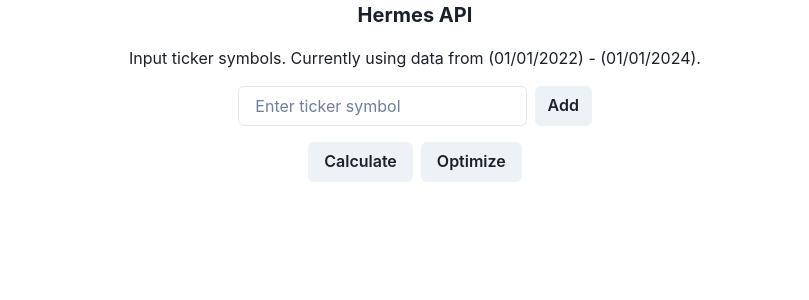
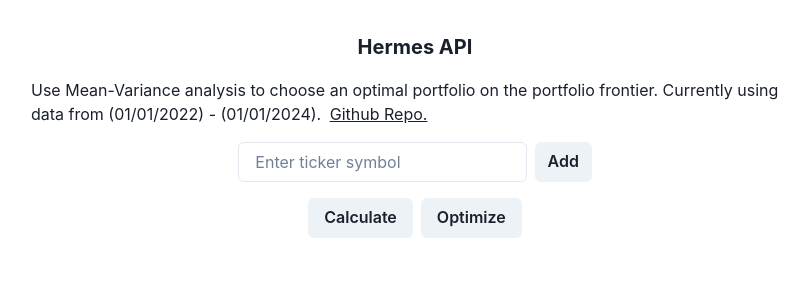
Before and after one commit to yood2/yood2.github.io, a React (Vite) app: page /hermes in a window 1280 px wide. Shown: the top 300 px of the page, without its empty margins (225-1034 px from the left). Built offline with nearby package versions, Linux system fonts and the light colour scheme.

Commit message:
finished basic implementation of hermes front end

```diff
--- a/src/BodyContent.jsx
+++ b/src/BodyContent.jsx
@@ -43,7 +43,7 @@
                             EKG gooseneck. If you have any recommendations for
                             light roast beans with floral notes let me know!
                             <Link
-                                to="/Coffee"
+                                to="https://github.com/yood2/hermes-api"
                                 style={{
                                     textDecoration: 'underline',
                                     marginLeft: '4px',
--- a/src/Hermes.jsx
+++ b/src/Hermes.jsx
@@ -1,5 +1,6 @@
 import {
     Button,
+    Box,
     Text,
     VStack,
     HStack,
@@ -16,28 +17,29 @@
 import { useState } from 'react';
 import fetchOptimize from './fetchOptimize';
 import fetchCalculate from './fetchCalculate';
+import { Link } from 'react-router-dom';
 
 // prettier-ignore
-const diversifiedPortfolio = [
-    {'AAPL': 0.05},
-    {'MSFT': 0.05},
-    {'NVDA': 0.05},
-    {'GOOGL': 0.05},
-    {'JNJ': 0.05},
-    {'PFE': 0.05},
-    {'MRK': 0.05},
-    {'ABBV': 0.05},
-    {'JPM': 0.05},
-    {'BRK.B': 0.05},
-    {'AMZN': 0.05},
-    {'TSLA': 0.05},
-    {'HD': 0.05},
-    {'NKE': 0.05},
-    {'PG': 0.05},
-    {'KO': 0.05},
-    {'PEP': 0.05},
-    {'WMT': 0.05}
-];
+// const diversifiedPortfolio = [
+//     {'AAPL': 0.05},
+//     {'MSFT': 0.05},
+//     {'NVDA': 0.05},
+//     {'GOOGL': 0.05},
+//     {'JNJ': 0.05},
+//     {'PFE': 0.05},
+//     {'MRK': 0.05},
+//     {'ABBV': 0.05},
+//     {'JPM': 0.05},
+//     {'BRK.B': 0.05},
+//     {'AMZN': 0.05},
+//     {'TSLA': 0.05},
+//     {'HD': 0.05},
+//     {'NKE': 0.05},
+//     {'PG': 0.05},
+//     {'KO': 0.05},
+//     {'PEP': 0.05},
+//     {'WMT': 0.05}
+// ];
 
 const Hermes = () => {
     const [tickerInput, setTickerInput] = useState('');
@@ -84,18 +86,21 @@
             return;
         }
 
-        setWarning(''); // Clear the warning if conditions are met
+        setWarning('');
 
         console.log('Calculating weights for:', tickers);
+
         let portfolio = tickers.reduce((acc, ticker) => {
             acc[ticker.symbol] = ticker.weight;
             return acc;
         }, {});
 
+        console.log(portfolio);
+
         try {
             const metrics = await fetchCalculate(portfolio);
             console.log('Metrics:', metrics);
-            setMetrics(metrics); // Update state with fetched metrics
+            setMetrics(metrics);
         } catch (error) {
             console.error('Error calculating metrics:', error);
         }
@@ -107,7 +112,7 @@
             return;
         }
 
-        setWarning(''); // Clear the warning if conditions are met
+        setWarning('');
 
         console.log('Optimizing portfolio:', tickers);
         const symbols = tickers.map((ticker) => ticker.symbol);
@@ -127,14 +132,22 @@
     };
 
     return (
-        <>
+        <Box w="60%" mx="auto" mt={8} mb={20}>
             <VStack spacing={4}>
                 <Text fontSize="xl" fontWeight="bold">
                     Hermes API
                 </Text>
                 <Text>
-                    Input ticker symbols. Currently using data from (01/01/2022)
-                    - (01/01/2024).
+                    Use Mean-Variance analysis to choose an optimal portfolio on the portfolio frontier. Currently using data from (01/01/2022)
+                    - (01/01/2024).                             <Link
+                                to="/Coffee"
+                                style={{
+                                    textDecoration: 'underline',
+                                    marginLeft: '4px',
+                                }}
+                            >
+                                Github Repo.
+                            </Link>
                 </Text>
 
                 <HStack>
@@ -190,7 +203,7 @@
                     </Table>
                 )}
 
-                {warning && ( // Conditionally render the warning message
+                {warning && (
                     <Alert status="warning" mt={4}>
                         <AlertIcon />
                         {warning}
@@ -202,7 +215,6 @@
                     <Button onClick={handleOptimize}>Optimize</Button>
                 </HStack>
 
-                {/* Render metrics at the bottom */}
                 {metrics && (
                     <VStack mt={6} spacing={4}>
                         <Text fontSize="lg" fontWeight="bold">
@@ -219,7 +231,7 @@
                     </VStack>
                 )}
             </VStack>
-        </>
+        </Box>
     );
 };
 
--- a/src/fetchCalculate.js
+++ b/src/fetchCalculate.js
@@ -14,8 +14,6 @@
         //     },
         //     body: JSON.stringify(dataPayload),
         // });
-
-        console.log(portfolio);
 
         const res = await fetch(
             'https://hermes-api-ttic.onrender.com/calculate?',
```
